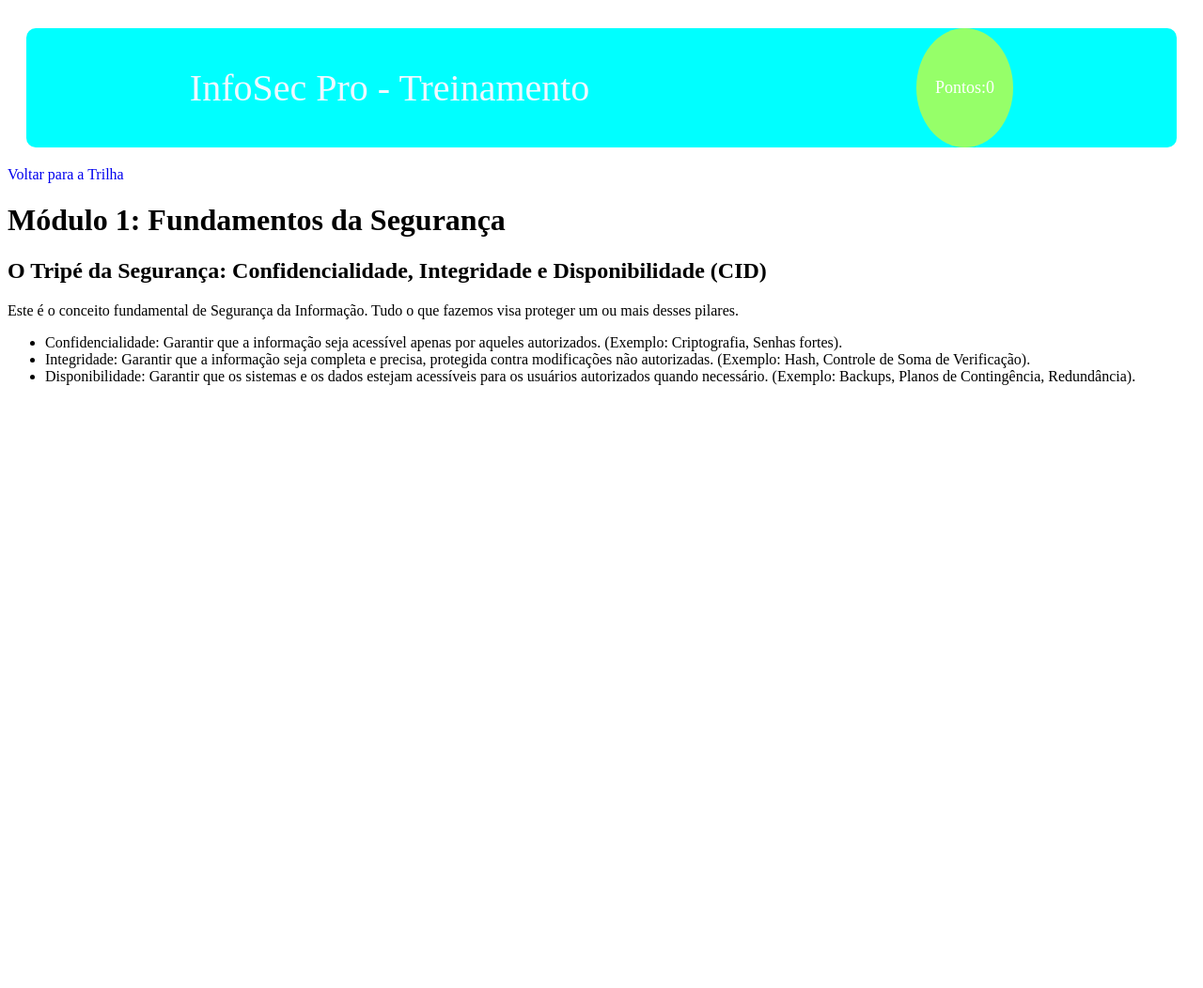
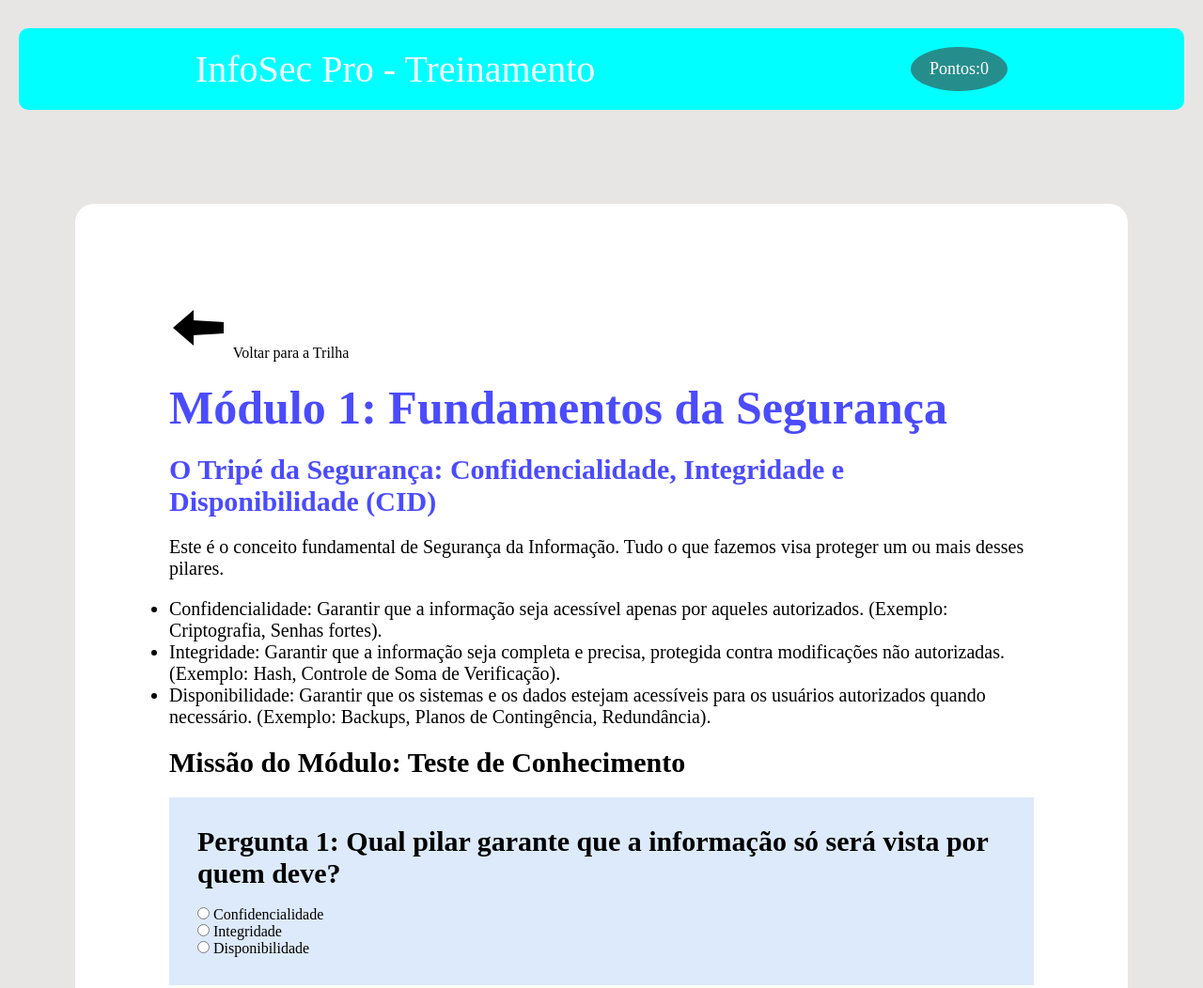
Before and after one commit to Marcelo-Vral/TCC-FINAL, a plain HTML site: page Niveis/nivel1.html in a window 1280 px wide. Shown: the top 1052 px of the page at 94% size. Before the commit the page ends 800 px from the top, so only its background shows below. Drawn offline with Linux system fonts and the light colour scheme.

Commit message:
atualizacao do projeto

```diff
--- a/Niveis/modulo1.css
+++ /dev/null
@@ -1,31 +0,0 @@
-*{
-
-    text-decoration: none;
-
-}
-header{
-    display: flex;
-    background-color: aqua;
-    justify-content: space-around;
-    margin: 30px 20px 20px 20px;
-    color: aliceblue;
-    border-radius: 10px;
-}
-main{
-    padding: 10px;
-}
-.titulo{
-    font-size: 40px;
-}
-.ponto{
-    font-size: large;
-}
-.pontinho{
-    background-color: rgba(255, 255, 0, 0.59);
-    color: white;
-    border-radius: 60%;
-    display: flex;
-    flex-direction: column;
-    justify-content: center;
-    padding: 10px 20px;
-}
--- /dev/null
+++ b/Niveis/nivel1.css
@@ -0,0 +1,81 @@
+*{
+    margin: 0;
+    padding: 0;
+    text-decoration: none;
+
+}
+header{
+    display: flex;
+    padding :20px;
+    background-color: aqua;
+    justify-content: space-around;
+    margin: 30px 20px 20px 20px;
+    color: aliceblue;
+    border-radius: 10px;
+
+}
+body{
+    background-color: rgba(90, 85, 79, 0.144);
+}
+.titulo{
+    font-size: 40px;
+}
+.ponto{
+    font-size: large;
+}
+.pontinho{
+    background-color: rgba(64, 64, 60, 0.59);
+    color: white;
+    border-radius: 60%;
+    display: flex;
+    flex-direction: column;
+    justify-content: center;
+    padding: 10px 20px;
+    }
+.conteudo{
+    padding: 100px;
+    gap: 20px;
+    display: flex;
+    flex-direction: column;
+    background-color: white;
+    margin:100px 80px 0px 80px;
+    border-radius: 20px;
+}
+.questoes{
+    background-color: rgba(46, 126, 237, 0.162);
+    padding: 30px;
+
+}
+form{
+display: flex;
+flex-direction: column;
+gap: 40px;
+}
+.submit{
+    width: 200px;
+    height: 50px;
+    border-radius: 10px;
+    background-color: rgba(0, 128, 0, 0.616);
+    color: white;
+    font-size: large;
+}
+h1{
+    font-size: 50px;
+    color: rgba(0, 0, 255, 0.707);
+}
+h2{
+    font-size: 30px;
+   color: rgba(0, 0, 255, 0.707);
+}
+h3{
+    font-size: 30px;
+}
+p{
+    font-size: 20px;
+}
+li{
+    font-size: 20px;
+}
+a{
+    color: black;
+}
--- a/Niveis/nivel1.html
+++ b/Niveis/nivel1.html
@@ -1,27 +1,60 @@
 <!DOCTYPE html>
-<html lang="en">
+<html lang="pt-br">
+
 <head>
     <meta charset="UTF-8">
     <meta name="viewport" content="width=device-width, initial-scale=1.0">
-    <link rel="stylesheet" href="../Niveis/modulo1.css">
+    <link rel="stylesheet" href="../Niveis/nivel1.css">
     <title>Document</title>
+
 </head>
+
 <body>
     <header>
         <p class="titulo">InfoSec Pro - Treinamento</p>
-        <div class="pontinho"><p class="ponto">
-            Pontos:0</p></div>
+        <div class="pontinho">
+            <p class="ponto">
+                Pontos:0</p>
+        </div>
     </header>
-    <div><a href="../index.HTML">Voltar para a Trilha</a></div>
-    <h1>Módulo 1: Fundamentos da Segurança</h1>
-    <h2>O Tripé da Segurança: Confidencialidade, Integridade e Disponibilidade (CID)</h2>
-    <p>Este é o conceito fundamental de Segurança da Informação. Tudo o que fazemos visa proteger um ou mais desses pilares.</p>
-    <ul>
-        <li>Confidencialidade: Garantir que a informação seja acessível apenas por aqueles autorizados. (Exemplo: Criptografia, Senhas fortes).</li>
-        <li>Integridade: Garantir que a informação seja completa e precisa, protegida contra modificações não autorizadas. (Exemplo: Hash, Controle de Soma de Verificação).</li>
-        <li>Disponibilidade: Garantir que os sistemas e os dados estejam acessíveis para os usuários autorizados quando necessário. (Exemplo: Backups, Planos de Contingência, Redundância).</li>
 
-    </ul>
+    <div class="conteudo">
+        <div class="link"><a  href="../index.HTML"><img src="../imagnes/icons8-seta-apontando-para-a-esquerda-64.png" alt=""> Voltar para a Trilha </a ></div>
+        <h1>Módulo 1: Fundamentos da Segurança</h1>
+        <h2>O Tripé da Segurança: Confidencialidade, Integridade e Disponibilidade (CID)</h2>
+        <p>Este é o conceito fundamental de Segurança da Informação. Tudo o que fazemos visa proteger um ou mais desses
+            pilares.</p>
+        <ul>
+            <li>Confidencialidade: Garantir que a informação seja acessível apenas por aqueles autorizados. (Exemplo:
+                Criptografia, Senhas fortes).</li>
+            <li>Integridade: Garantir que a informação seja completa e precisa, protegida contra modificações não
+                autorizadas. (Exemplo: Hash, Controle de Soma de Verificação).</li>
+            <li>Disponibilidade: Garantir que os sistemas e os dados estejam acessíveis para os usuários autorizados
+                quando necessário. (Exemplo: Backups, Planos de Contingência, Redundância).</li>
+        </ul>
+        <h3 >Missão do Módulo: Teste de Conhecimento</h2>
+        <form action="">
+            <div class="questoes">
+                <h3>Pergunta 1: Qual pilar garante que a informação só será vista por quem deve?</h3> <br>
+                <input type="radio" name="1"> Confidencialidade <br>
+                <input type="radio" name="1"> Integridade <br>
+                <input type="radio" name="1"> Disponibilidade <br>
+            </div>
+            <div class="questoes">
+                <h3>Pergunta 2: Um backup regular visa garantir principalmente qual pilar?</h3> <br>
+                <input type="radio" name="2"> Confidencialidade <br>
+                <input type="radio" name="2"> Integridade <br>
+                <input type="radio" name="2"> Disponibilidade <br>
+            </div>
+            <div class="questoes">
+                <h3>Pergunta 3: O uso de uma senha forte está diretamente ligado a qual pilar?</h3> <br>
+                <input type="radio" name="3"> Confidencialidade <br>
+                <input type="radio" name="3"> Disponibilidade <br>
+                <input type="radio" name="3"> Integridade<br>
+            </div>
+            <input type="submit" name="enviar" id="enviar" class="submit">
+        </form>
+    </div>
+</body>
 
-</body>
 </html>
--- /dev/null
+++ b/Niveis/nivel2.css
@@ -0,0 +1,81 @@
+*{
+    margin: 0;
+    padding: 0;
+    text-decoration: none;
+
+}
+header{
+    display: flex;
+    padding :20px;
+    background-color: aqua;
+    justify-content: space-around;
+    margin: 30px 20px 20px 20px;
+    color: aliceblue;
+    border-radius: 10px;
+
+}
+body{
+    background-color: rgba(90, 85, 79, 0.144);
+}
+.titulo{
+    font-size: 40px;
+}
+.ponto{
+    font-size: large;
+}
+.pontinho{
+    background-color: rgba(64, 64, 60, 0.59);
+    color: white;
+    border-radius: 60%;
+    display: flex;
+    flex-direction: column;
+    justify-content: center;
+    padding: 10px 20px;
+    }
+.conteudo{
+    padding: 100px;
+    gap: 20px;
+    display: flex;
+    flex-direction: column;
+    background-color: white;
+    margin:100px 80px 0px 80px;
+    border-radius: 20px;
+}
+.questoes{
+    background-color: rgba(46, 126, 237, 0.162);
+    padding: 30px;
+
+}
+form{
+display: flex;
+flex-direction: column;
+gap: 40px;
+}
+.submit{
+    width: 200px;
+    height: 50px;
+    border-radius: 10px;
+    background-color: rgba(0, 128, 0, 0.616);
+    color: white;
+    font-size: large;
+}
+h1{
+    font-size: 50px;
+    color: rgba(0, 0, 255, 0.707);
+}
+h2{
+    font-size: 30px;
+   color: rgba(0, 0, 255, 0.707);
+}
+h3{
+    font-size: 30px;
+}
+p{
+    font-size: 20px;
+}
+li{
+    font-size: 20px;
+}
+a{
+    color: black;
+}
--- /dev/null
+++ b/Niveis/nivel3.css
@@ -0,0 +1,81 @@
+*{
+    margin: 0;
+    padding: 0;
+    text-decoration: none;
+
+}
+header{
+    display: flex;
+    padding :20px;
+    background-color: aqua;
+    justify-content: space-around;
+    margin: 30px 20px 20px 20px;
+    color: aliceblue;
+    border-radius: 10px;
+
+}
+body{
+    background-color: rgba(90, 85, 79, 0.144);
+}
+.titulo{
+    font-size: 40px;
+}
+.ponto{
+    font-size: large;
+}
+.pontinho{
+    background-color: rgba(64, 64, 60, 0.59);
+    color: white;
+    border-radius: 60%;
+    display: flex;
+    flex-direction: column;
+    justify-content: center;
+    padding: 10px 20px;
+    }
+.conteudo{
+    padding: 100px;
+    gap: 20px;
+    display: flex;
+    flex-direction: column;
+    background-color: white;
+    margin:100px 80px 0px 80px;
+    border-radius: 20px;
+}
+.questoes{
+    background-color: rgba(46, 126, 237, 0.162);
+    padding: 30px;
+
+}
+form{
+display: flex;
+flex-direction: column;
+gap: 40px;
+}
+.submit{
+    width: 200px;
+    height: 50px;
+    border-radius: 10px;
+    background-color: rgba(0, 128, 0, 0.616);
+    color: white;
+    font-size: large;
+}
+h1{
+    font-size: 50px;
+    color: rgba(0, 0, 255, 0.707);
+}
+h2{
+    font-size: 30px;
+   color: rgba(0, 0, 255, 0.707);
+}
+h3{
+    font-size: 30px;
+}
+p{
+    font-size: 20px;
+}
+li{
+    font-size: 20px;
+}
+a{
+    color: black;
+}
--- /dev/null
+++ b/Niveis/nivel4.css
@@ -0,0 +1,81 @@
+*{
+    margin: 0;
+    padding: 0;
+    text-decoration: none;
+
+}
+header{
+    display: flex;
+    padding :20px;
+    background-color: aqua;
+    justify-content: space-around;
+    margin: 30px 20px 20px 20px;
+    color: aliceblue;
+    border-radius: 10px;
+
+}
+body{
+    background-color: rgba(90, 85, 79, 0.144);
+}
+.titulo{
+    font-size: 40px;
+}
+.ponto{
+    font-size: large;
+}
+.pontinho{
+    background-color: rgba(64, 64, 60, 0.59);
+    color: white;
+    border-radius: 60%;
+    display: flex;
+    flex-direction: column;
+    justify-content: center;
+    padding: 10px 20px;
+    }
+.conteudo{
+    padding: 100px;
+    gap: 20px;
+    display: flex;
+    flex-direction: column;
+    background-color: white;
+    margin:100px 80px 0px 80px;
+    border-radius: 20px;
+}
+.questoes{
+    background-color: rgba(46, 126, 237, 0.162);
+    padding: 30px;
+
+}
+form{
+display: flex;
+flex-direction: column;
+gap: 40px;
+}
+.submit{
+    width: 200px;
+    height: 50px;
+    border-radius: 10px;
+    background-color: rgba(0, 128, 0, 0.616);
+    color: white;
+    font-size: large;
+}
+h1{
+    font-size: 50px;
+    color: rgba(0, 0, 255, 0.707);
+}
+h2{
+    font-size: 30px;
+   color: rgba(0, 0, 255, 0.707);
+}
+h3{
+    font-size: 30px;
+}
+p{
+    font-size: 20px;
+}
+li{
+    font-size: 20px;
+}
+a{
+    color: black;
+}
--- a/style.css
+++ b/style.css
@@ -7,7 +7,7 @@
 header{
     display: flex;
     padding :20px;
-    background-color: aqua;
+    background-color: rgb(0, 64, 255);
     justify-content: space-around;
     margin: 30px 20px 20px 20px;
     color: aliceblue;
@@ -46,7 +46,7 @@ main{
 
 }
 .modulos{
-    background-color: rgba(0, 0, 0, 0.293);
+    background-color: rgb(235, 229, 229);
     display: flex;
     flex-direction: column;
     gap: 15px;
@@ -54,5 +54,17 @@ main{
     border-radius: 10px;
     width: 300px;
     height: 150px;
+    color: black;font-size: 18px;
+
 
 }
+body{
+     background-color: rgba(64, 64, 60, 0.199);
+}
+.pontos{
+    font-size: 20px;
+    color: rgba(0, 0, 0, 0.738);
+}
+p{
+    font: 30px;
+}
```
Also changed, not shown: Niveis/nivel2.html (added, +61 -0 lines), Niveis/nivel3.html (added, +60 -0 lines), Niveis/nivel4.html (added, +59 -0 lines), index.HTML (+29 -19 lines), imagnes/icons8-seta-apontando-para-a-esquerda-64.png (added).
